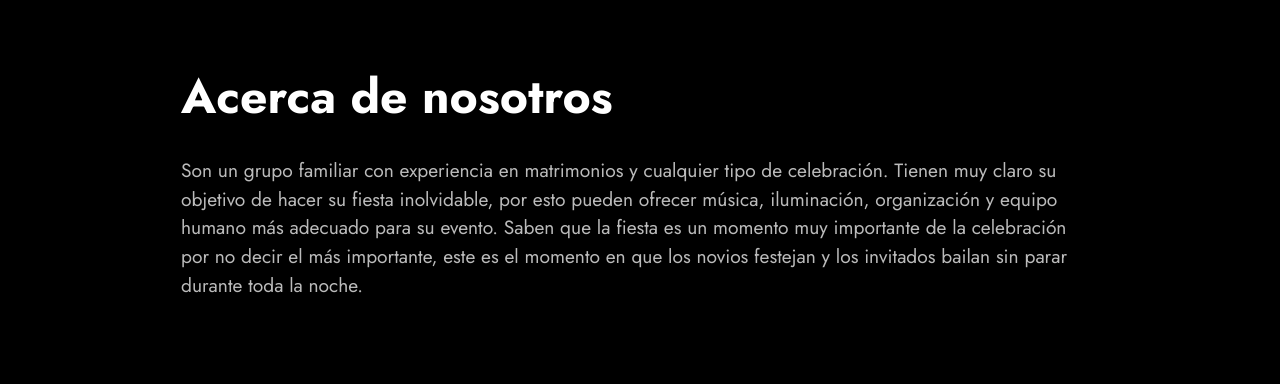
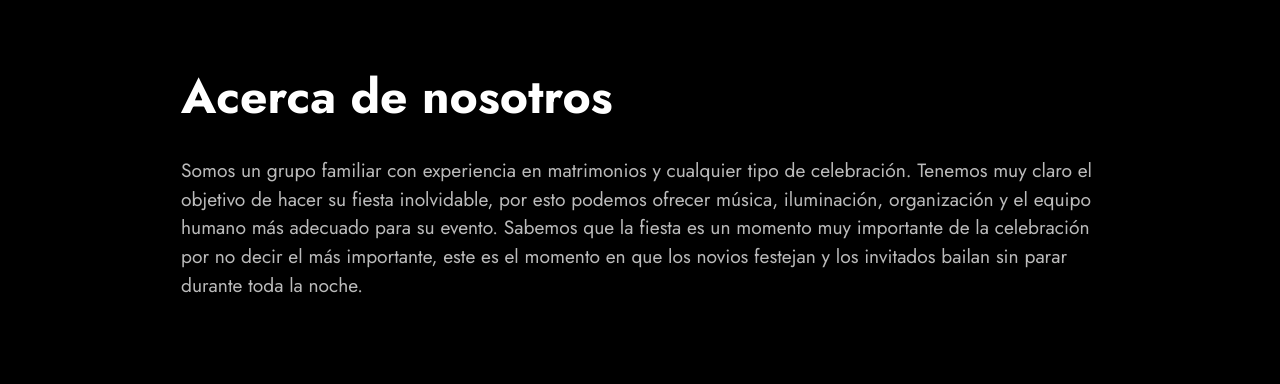
Before and after one commit to tnaveirof/fiestainolvidable.cl, a plain HTML site: page index.html in a window 1280 px wide. Shown: the part 809-1193 px from the top of the page. Drawn offline with Linux system fonts and the light colour scheme; files whose address does not match are found by name.

Commit message:
Update index.html

```diff
--- a/index.html
+++ b/index.html
@@ -103,7 +103,7 @@
                     <strong>Acerca de nosotros</strong></h3>
 
                 <p class="mbr-text mbr-fonts-style display-7">
-                    Son un grupo familiar con experiencia en matrimonios y cualquier tipo de celebración. Tienen muy claro su objetivo de hacer su fiesta inolvidable, por esto pueden ofrecer música, iluminación, organización y equipo humano más adecuado para su evento. Saben que la fiesta es un momento muy importante de la celebración por no decir el más importante, este es el momento en que los novios festejan y los invitados bailan sin parar durante toda la noche.</p>
+                    Somos un grupo familiar con experiencia en matrimonios y cualquier tipo de celebración. Tenemos muy claro el objetivo de hacer su fiesta inolvidable, por esto podemos ofrecer música, iluminación, organización y el equipo humano más adecuado para su evento. Sabemos que la fiesta es un momento muy importante de la celebración por no decir el más importante, este es el momento en que los novios festejan y los invitados bailan sin parar durante toda la noche.</p>
             </div>
         </div>
     </div>
```
